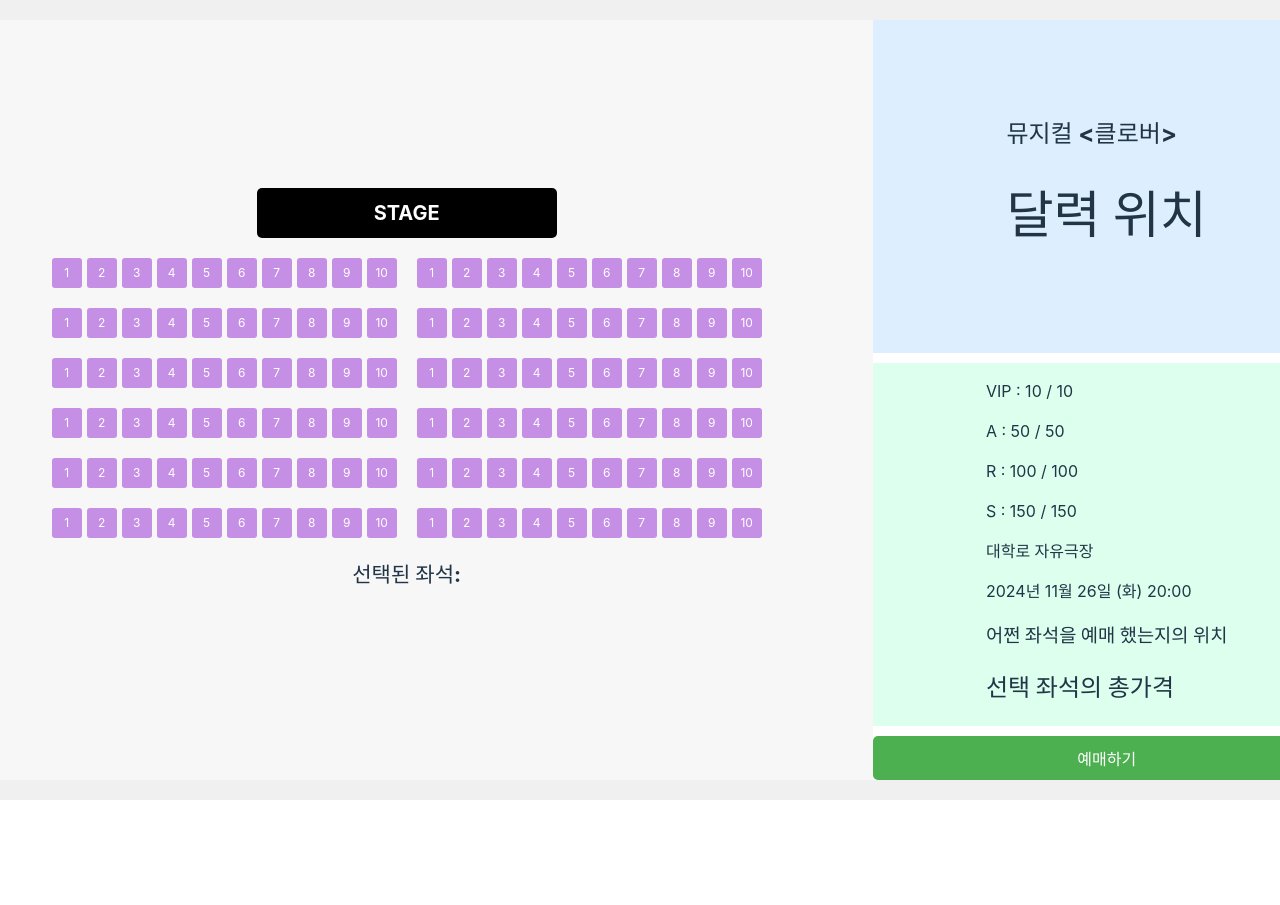
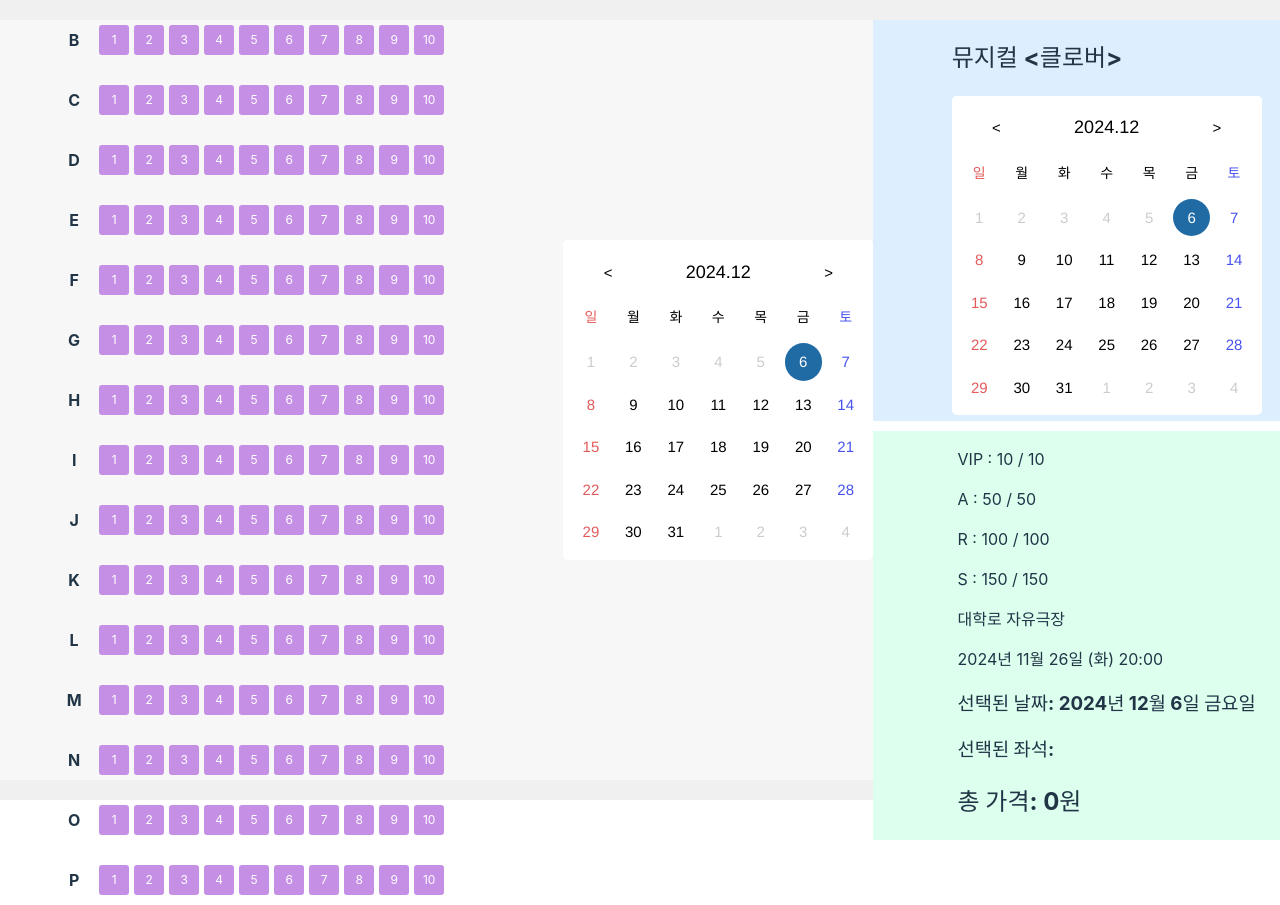
Before and after one commit to sw2park/Ticatch, a React (Vite) app in the folder Project/FrontEnd/ticatch/: page / in a window 1280 px wide. Shown: the top 905 px of the page. Before the commit the page ends 800 px from the top, so only its background shows below. Built offline with nearby package versions, Linux system fonts and the light colour scheme.

Commit message:
달력 추가함 아직 수정중

```diff
--- a/Project/FrontEnd/ticatch/package.json
+++ b/Project/FrontEnd/ticatch/package.json
@@ -11,9 +11,12 @@
   },
   "dependencies": {
     "axios": "^1.7.7",
+    "date-fns": "^2.30.0",
     "http-proxy-middleware": "^3.0.3",
     "react": "^18.3.1",
-    "react-dom": "^18.3.1"
+    "react-datepicker": "^7.5.0",
+    "react-dom": "^18.3.1",
+    "react-router-dom": "^7.0.1"
   },
   "devDependencies": {
     "@eslint/js": "^9.13.0",
--- a/Project/FrontEnd/ticatch/src/App.jsx
+++ b/Project/FrontEnd/ticatch/src/App.jsx
@@ -3,27 +3,31 @@ import "./App.css";
 import SeatBooking from "./Seats/SeatBooking.jsx";
 import Performance from "./Detail/Performance.jsx";
 import Performance2 from "./Detail/Performance2.jsx";
-
-function order() {
-  alert("예매 성공!");
-}
+import Calendar from "./Calendar/Calendar.jsx";
 
 const App = () => {
+  const [selectedSeats, setSelectedSeats] = useState([]);
+  const [selectedDate, setSelectedDate] = useState(new Date()); // 날짜 상태 추가
+
   return (
     <div className="app-container">
       <div className="left">
-        <SeatBooking />
+        <SeatBooking
+          selectedSeats={selectedSeats}
+          setSelectedSeats={setSelectedSeats}
+        />
+        <Calendar />
       </div>
       <div className="right">
         <div className="r r1">
           <Performance />
         </div>
         <div className="r r2">
-          <Performance2 />
+          <Performance2
+            selectedSeats={selectedSeats}
+            selectedDate={selectedDate}
+          />
         </div>
-        <button className="reserve-button" onClick={order}>
-          예매하기
-        </button>
       </div>
     </div>
   );
--- /dev/null
+++ b/Project/FrontEnd/ticatch/src/Calendar/Calendar.css
@@ -0,0 +1,148 @@
+/* 달력 전체 배경 */
+.react-datepicker {
+  background-color: #ffffff;
+  border: none;
+}
+
+/* 달력 헤더 스타일 변경 */
+.react-datepicker__header {
+  background-color: #ffffff;
+}
+
+/* renderCustomHeader 속성 스타일 설정 */
+.custom-header {
+  display: flex;
+  justify-content: space-between;
+  align-items: center;
+  padding: 0.5em;
+  padding-bottom: 12px;
+  background-color: #ffffff;
+}
+
+.custom-header span {
+  font-size: 18px;
+  font-weight: 500;
+}
+
+.custom-header button:nth-child(1) {
+  background: none;
+  border: none;
+  font-size: 15px;
+  cursor: pointer;
+  margin-left: 16px;
+}
+
+/* 다음 달력 버튼 왜 nth-child(3)이지? */
+.custom-header button:nth-child(3) {
+  background: none;
+  border: none;
+  font-size: 15px;
+  cursor: pointer;
+  margin-right: 16px;
+}
+
+.custom-header button:hover {
+  color: #004d7c;
+}
+
+/* 오늘 이전 날짜 비활성화 및 색상 회색(#cccccc)으로 변경 */
+.react-datepicker__day--disabled {
+  color: #cccccc !important;
+  pointer-events: none; /* 클릭 비활성화 */
+  background-color: transparent !important; /* 배경색 변경 없음 */
+}
+
+/* 오늘 이전 날짜의 토요일과 일요일 색상 회색 처리 */
+.react-datepicker__day--disabled.react-datepicker__day--sunday {
+  color: #cccccc !important;
+}
+
+.react-datepicker__day--disabled.react-datepicker__day--saturday {
+  color: #cccccc !important;
+}
+
+/* 요일 헤더 스타일링 */
+.react-datepicker__day-names {
+  text-align: center;
+  font-weight: 500;
+  font-size: 14px;
+}
+
+/* 요일 텍스트 커스터마이징 */
+.react-datepicker__day-name {
+  padding: 0px 5px 0px 5px;
+}
+
+.react-datepicker__day-name:nth-child(1) {
+  color: #df4c4ceb;
+}
+
+.react-datepicker__day-name:nth-child(7) {
+  color: #4852ed;
+}
+
+/* 토,일 day 숫자 색상 변경 */
+.react-datepicker__day--weekend {
+  color: #df4c4ceb;
+}
+
+.react-datepicker__day--weekend:nth-child(7) {
+  color: #4852ed;
+}
+
+/* 토, 일 day 숫자 선택됐을때 색상 설정 */
+.react-datepicker__day--selected:nth-child(1) {
+  color: #ffffff;
+}
+.react-datepicker__day--selected:nth-child(7) {
+  color: #ffffff;
+}
+
+/* 날짜에 커서 올렸을때 border-radius 적용 */
+/* 선택된 날짜 스타일 */
+.react-datepicker__day--selected {
+  border-radius: 50%;
+}
+
+/* 일반 날짜에 커서를 올렸을 때의 스타일 */
+.react-datepicker__day:hover {
+  border-radius: 50% !important;
+}
+
+/* 선택된 날짜에 커서를 올렸을 때의 스타일 */
+.react-datepicker__day--selected:hover {
+  border-radius: 50% !important;
+}
+
+/* 이전 달의 선택된 날짜에 대한 스타일 수정 -> 안됨
+.react-datepicker__day--outside-month.react-datepicker__day--selected {
+    border-radius: 50% !important;
+}
+*/
+
+/* 요일 밑에 border 속성 없애기 */
+.react-datepicker__header {
+  border-bottom: none !important; /* 헤더 전체의 하단 경계선 제거 */
+}
+.react-datepicker__day-name {
+  border-bottom: none !important; /* 요일 셀의 하단 경계선 제거 */
+}
+
+/* dd(숫자) 스타일 */
+.react-datepicker__day {
+  font-size: 15px;
+  font-weight: 500;
+  padding: 5px;
+}
+
+/* 날짜 영역 배경색
+.react-datepicker__month {
+    background-color: black;
+}
+*/
+
+/* 날짜 셀 배경색
+.react-datepicker__day {
+    background-color: #004d7c;
+}
+*/
--- /dev/null
+++ b/Project/FrontEnd/ticatch/src/Calendar/Calendar.jsx
@@ -0,0 +1,50 @@
+import { useState } from "react";
+import DatePicker from "react-datepicker";
+import "react-datepicker/dist/react-datepicker.css";
+// datepicker 한글 설정
+import { ko } from "date-fns/esm/locale";
+// datepicker 커스터마이징 css 파일
+import "./Calendar.css";
+
+export default function Calendar() {
+  // 선택한 날짜 저장
+  const [selectedDate, setSelectedDate] = useState(new Date());
+
+  // 2024년 12월 31일을 maxDate로 설정. month는 0부터 시작
+  const maxSelectableDate = new Date(2024, 11, 31);
+
+  // 주말 텍스트 색상 설정
+  const getDayClassName = (date) => {
+    const day = date.getDay();
+    if (day === 0) return "react-datepicker__day--sunday"; // 일요일
+    if (day === 6) return "react-datepicker__day--saturday"; // 토요일
+    return "";
+  };
+
+  return (
+    <DatePicker
+      dateFormat="yyyy.MM.dd"
+      minDate={new Date()} // 오늘 날짜부터 선택 가능
+      maxDate={maxSelectableDate} // 2024년 12월 31일까지 선택 가능
+      selected={selectedDate}
+      onChange={(date) => setSelectedDate(date)} // 날짜 선택 시 selectedDate 업데이트
+      inline
+      항상
+      달력
+      출력
+      locale={ko} // 달력 한글 설정
+      dayClassName={getDayClassName} // 날짜별 클래스 동적 적용
+      // 달력 header 스타일 설정
+      renderCustomHeader={({ date, decreaseMonth, increaseMonth }) => (
+        <div className="custom-header">
+          <button onClick={decreaseMonth}>&lt;</button>
+          <span>{`${date.getFullYear()}.${String(date.getMonth() + 1).padStart(
+            2,
+            "0"
+          )}`}</span>
+          <button onClick={increaseMonth}>&gt;</button>
+        </div>
+      )}
+    />
+  );
+}
--- a/Project/FrontEnd/ticatch/src/Detail/Performance.jsx
+++ b/Project/FrontEnd/ticatch/src/Detail/Performance.jsx
@@ -1,10 +1,11 @@
 import React from "react";
+import Calendar from "../Calendar/Calendar";
 
 const Performance = () => {
   return (
     <div>
       <h2>뮤지컬 &lt;클로버&gt;</h2>
-      <h1>달력 위치</h1>
+      <Calendar />
     </div>
   );
 };
--- a/Project/FrontEnd/ticatch/src/Detail/Performance2.jsx
+++ b/Project/FrontEnd/ticatch/src/Detail/Performance2.jsx
@@ -1,6 +1,10 @@
 import React from "react";
 
-const Performance = (selectedSeats) => {
+const price = 10000;
+
+const Performance2 = ({ selectedSeats, selectedDate }) => {
+  const finalPrice = price * selectedSeats.length;
+
   return (
     <div>
       <p>VIP : 10 / 10</p>
@@ -9,10 +13,16 @@ const Performance = (selectedSeats) => {
       <p>S : 150 / 150</p>
       <p>대학로 자유극장</p>
       <p>2024년 11월 26일 (화) 20:00</p>
-      <h3>어쩐 좌석을 예매 했는지의 위치</h3>
-      <h2>선택 좌석의 총가격</h2>
+
+      <h3>
+        선택된 날짜:{" "}
+        {selectedDate.toLocaleDateString("ko-KR", { dateStyle: "full" })}
+      </h3>
+      <h3>선택된 좌석: {selectedSeats.join(", ")}</h3>
+      {selectedSeats.length > 0 && <h4>총 {selectedSeats.length}명</h4>}
+      <h2>총 가격: {finalPrice.toLocaleString()}원</h2>
     </div>
   );
 };
 
-export default Performance;
+export default Performance2;
--- a/Project/FrontEnd/ticatch/src/Seats/SeatBooking.jsx
+++ b/Project/FrontEnd/ticatch/src/Seats/SeatBooking.jsx
@@ -1,12 +1,30 @@
-import React, { useState } from "react";
+import React from "react";
 import "./Seats.css";
 
-const rows = ["A", "B", "C", "D", "E", "F", "G", "H", "I", "J", "K", "L"];
+const rows = [
+  "A",
+  "B",
+  "C",
+  "D",
+  "E",
+  "F",
+  "G",
+  "H",
+  "I",
+  "J",
+  "K",
+  "L",
+  "M",
+  "N",
+  "O",
+  "P",
+  // "Q",
+  // "R",
+  // "S",
+];
 const seatsPerRow = 10;
 
-const SeatBooking = () => {
-  const [selectedSeats, setSelectedSeats] = useState([]);
-
+const SeatBooking = ({ selectedSeats, setSelectedSeats }) => {
   const handleSeatClick = (row, number) => {
     const seat = `${row}${number}`;
     if (selectedSeats.includes(seat)) {
@@ -23,7 +41,10 @@ const SeatBooking = () => {
       </div>
       <div id="seat-groups">
         {rows.map((row) => (
-          <div key={row} className="seat-container">
+          <div key={row} className="seat-row">
+            {/* 알파벳 표시 */}
+            <div className="row-label">{row}</div>
+            <div className="seat-container">
               {Array.from({ length: seatsPerRow }, (_, index) => (
                 <div
                   key={index}
@@ -38,11 +59,8 @@ const SeatBooking = () => {
                 </div>
               ))}
             </div>
+          </div>
         ))}
-      </div>
-      <div className="info">
-        <h3>선택된 좌석:</h3>
-        {selectedSeats.join(", ")}
       </div>
     </div>
   );
--- a/Project/FrontEnd/ticatch/src/Seats/Seats.css
+++ b/Project/FrontEnd/ticatch/src/Seats/Seats.css
@@ -73,3 +73,25 @@ body {
 .seat.selected {
   background-color: #6c48c5;
 }
+
+/* 줄 이름(알파벳) 스타일 */
+.row-label {
+  width: 30px; /* 알파벳의 고정 너비 */
+  font-size: 16px;
+  font-weight: bold;
+  display: flex;
+  align-items: center;
+  justify-content: center;
+  margin-right: 10px; /* 좌석 번호와 간격 */
+}
+
+.seat-row {
+  display: flex; /* 줄(row)을 좌측 레이블과 좌석으로 정렬 */
+  align-items: center;
+  margin-bottom: 10px; /* 줄 간 간격 */
+}
+
+.seat-container {
+  display: flex; /* 좌석을 가로로 나열 */
+  gap: 5px;
+}
```
Also changed, not shown: Project/FrontEnd/ticatch/src/Calendar/react datapicker 적용.txt (added), 1 other file (tests, documents, lock files or other folders). Lines whose indentation alone changed are shown as unchanged.
